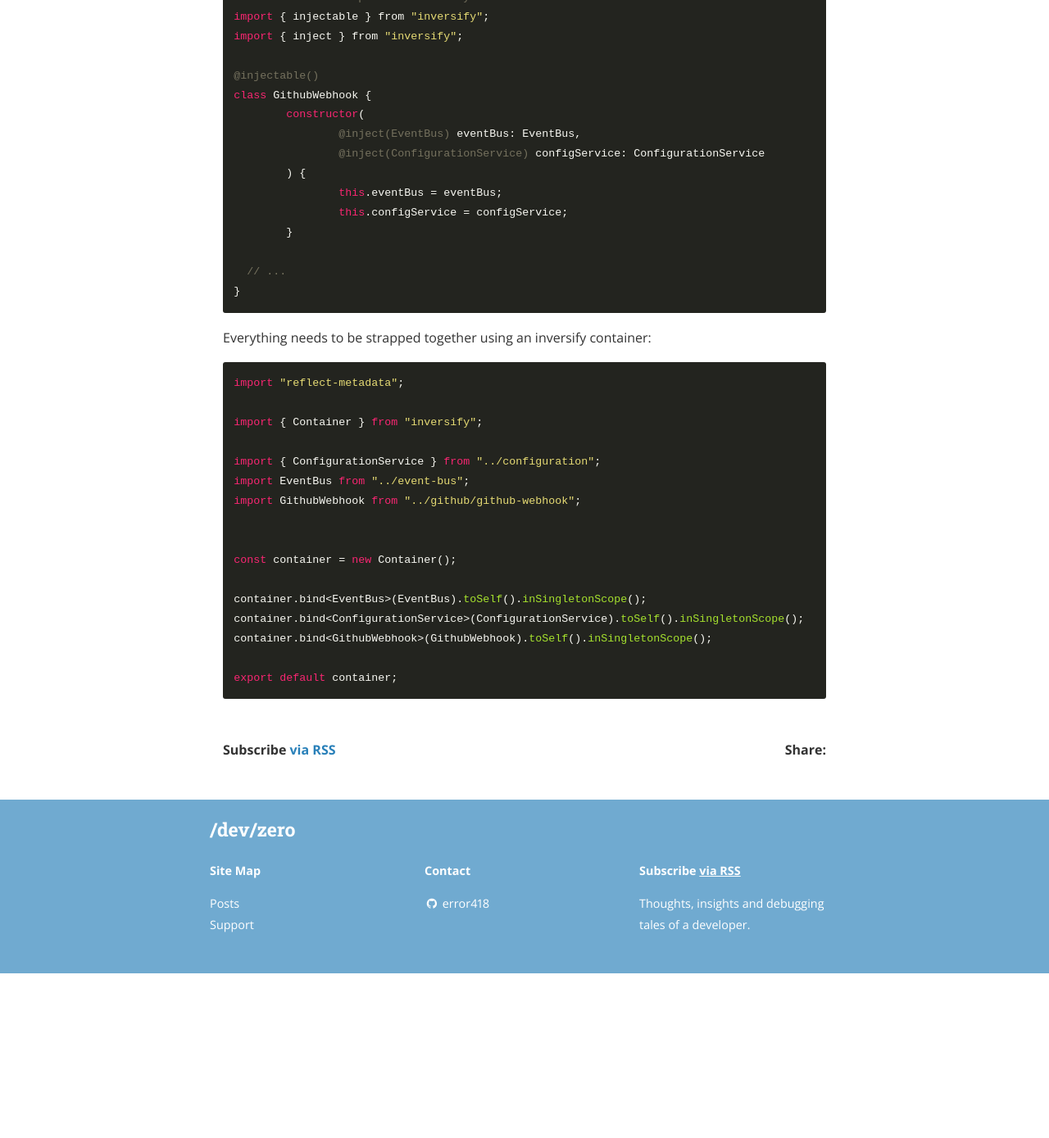
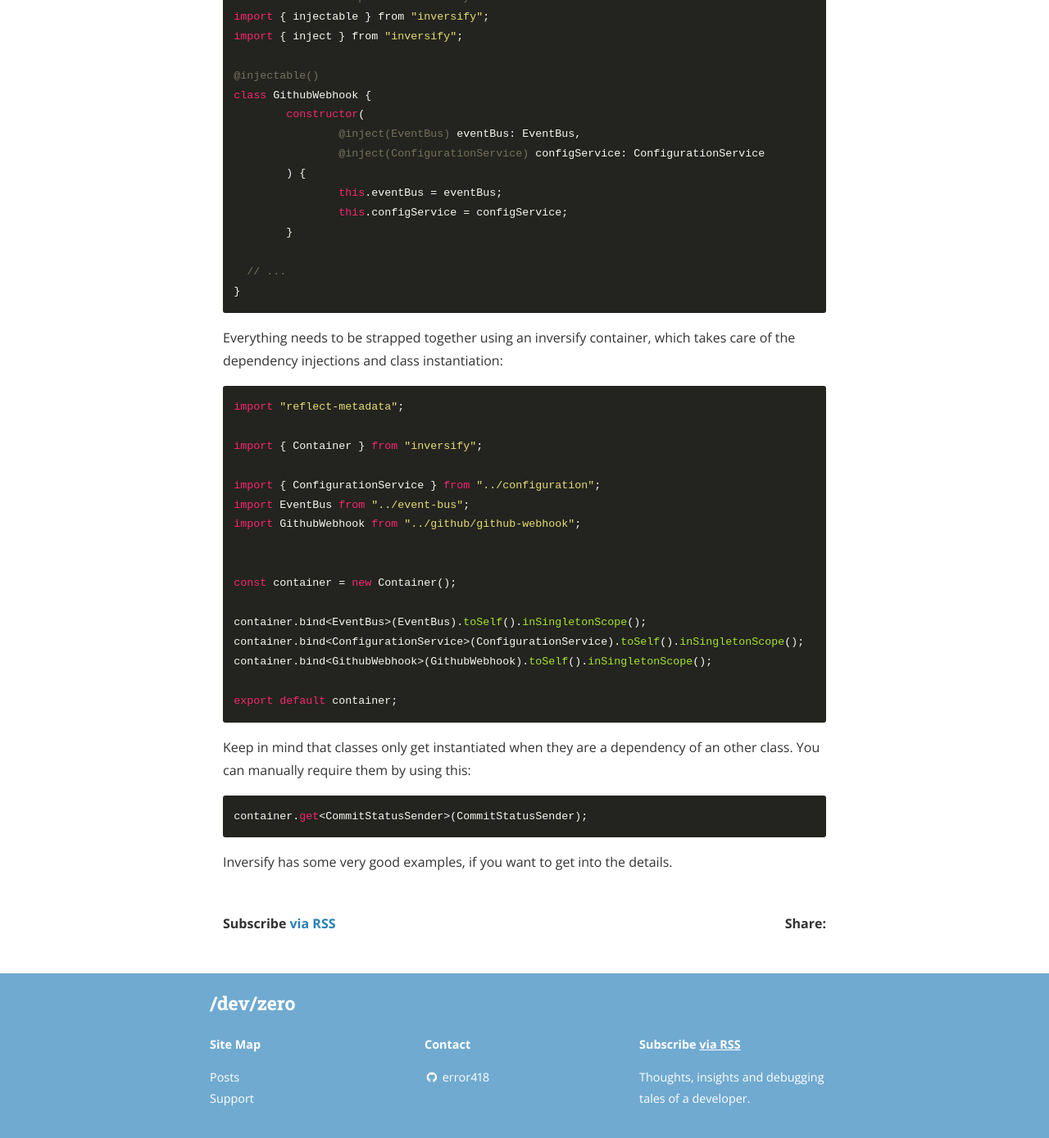
Before and after one commit to error418/error418.github.io, a Jekyll site: the page built from _posts/2018-04-23-inversion-of-control-in-typescript.md, in a window 1280 px wide and 1400 px high, scrolled down 780 px. Shown: the top 1389 px of the window at 82% size. Built offline with Jekyll 4.4.1, drawn with Linux system fonts in a browser that asks for light colours; nearby versions of some CDN libraries; before the commit the page ends 1968 px from its top, so only the background shows below that.

Commit message:
Update 2018-04-23-inversion-of-control-in-typescript.md

````diff
--- a/_posts/2018-04-23-inversion-of-control-in-typescript.md
+++ b/_posts/2018-04-23-inversion-of-control-in-typescript.md
@@ -31,7 +31,7 @@ class GithubWebhook {
 }
 ```
 
-Everything needs to be strapped together using an inversify container:
+Everything needs to be strapped together using an inversify container, which takes care of the dependency injections and class instantiation:
 
 ```typescript
 import "reflect-metadata";
@@ -52,5 +52,12 @@ container.bind<GithubWebhook>(GithubWebhook).toSelf().inSingletonScope();
 export default container;
 ```
 
+Keep in mind that classes only get instantiated when they are a dependency of an other class. You can manually require them by using this:
+
+```typescript
+container.get<CommitStatusSender>(CommitStatusSender);
+```
+
+Inversify has some very good examples, if you want to get into the details.
 
 [inversify]: http://inversify.io/
````
